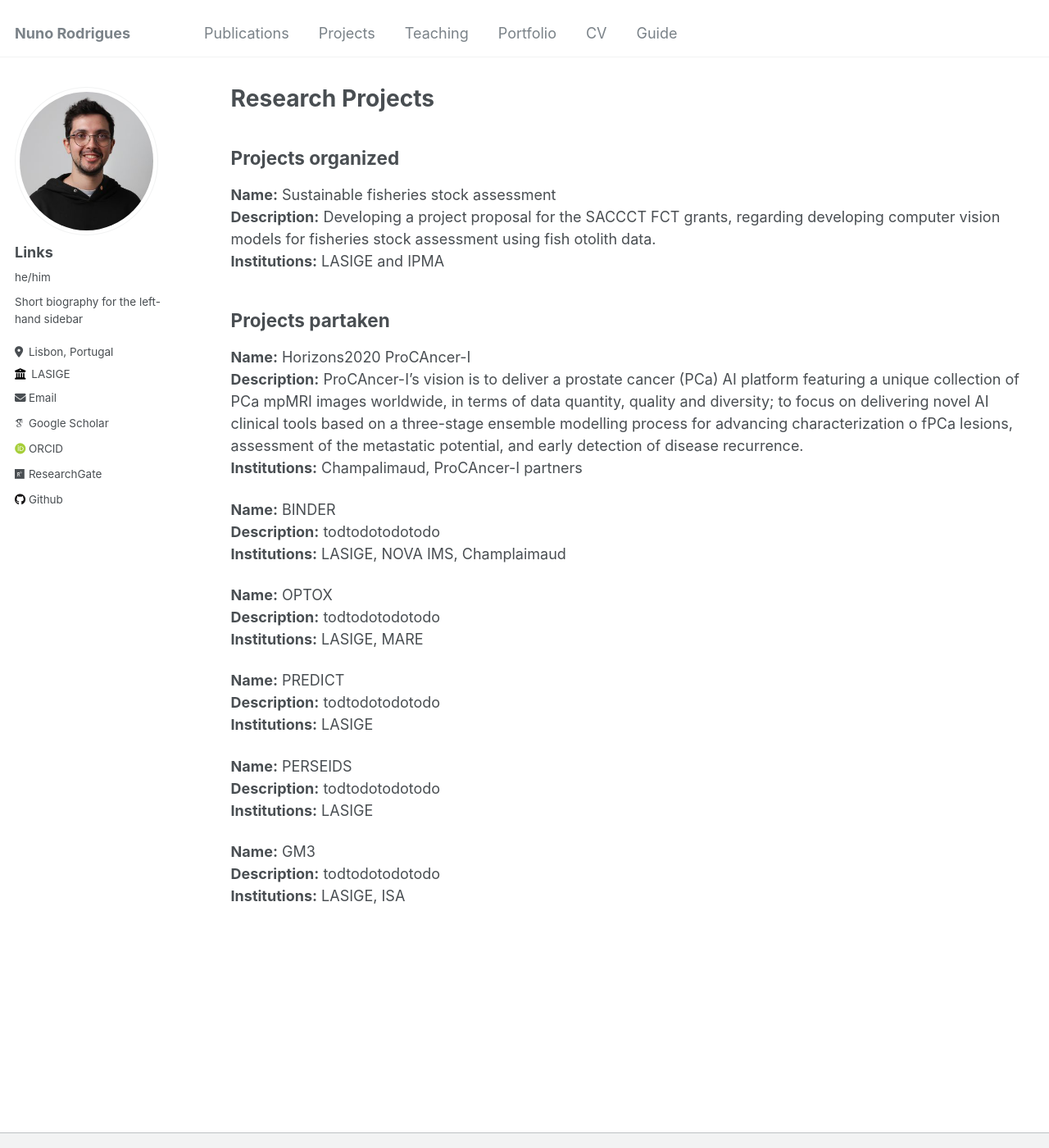
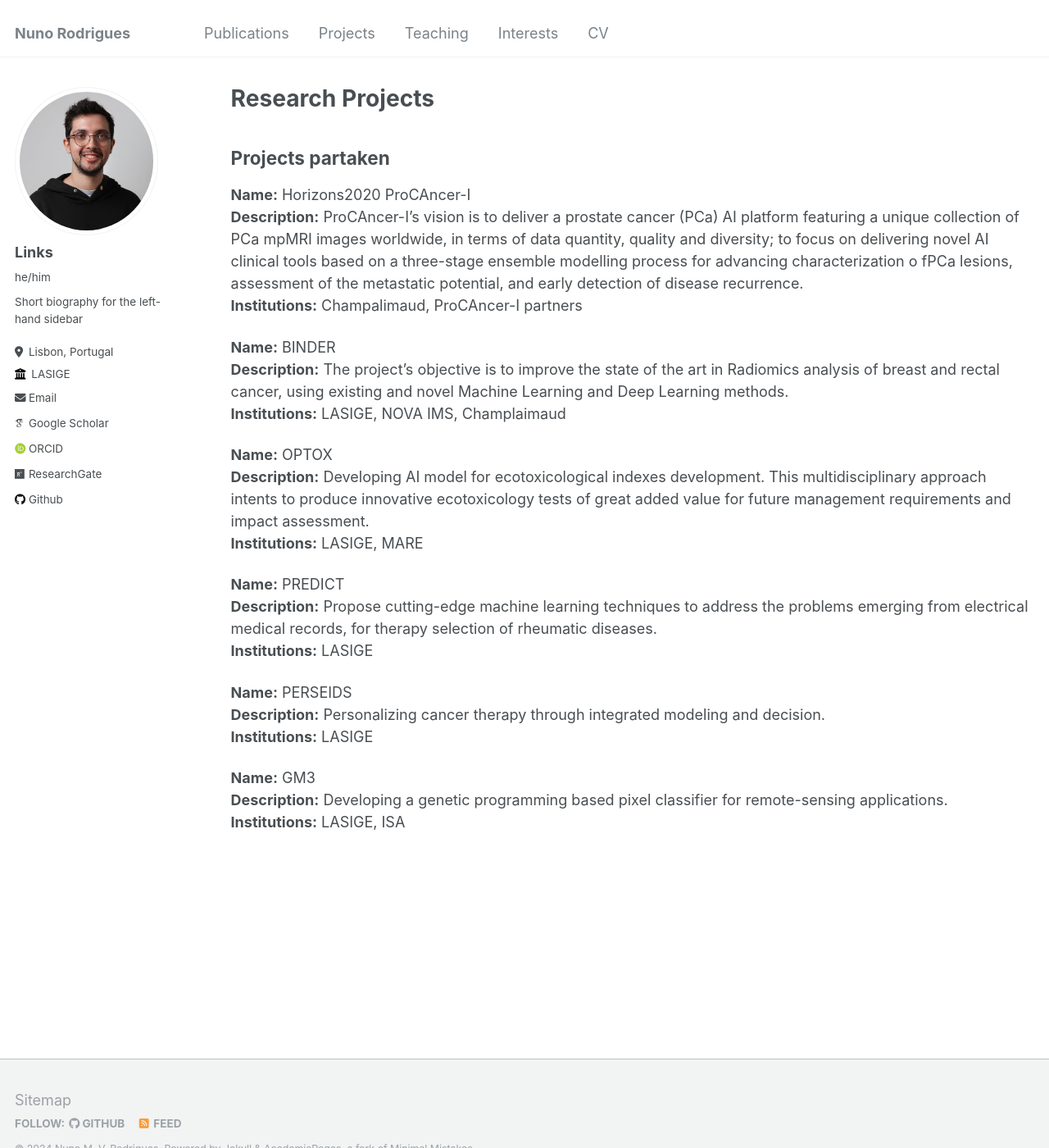
Before and after one commit to NMVRodrigues/NMVRodrigues.github.io, a Jekyll site: the page built from _pages/projects.md, in a window 1280 px wide and 1400 px high. Shown: the whole window at 82% size. Built offline with Jekyll 4.4.1, drawn with Linux system fonts in a browser that asks for light colours; some web fonts are replaced.

```diff
--- a/_config.yml
+++ b/_config.yml
@@ -206,7 +206,7 @@ collections:
   publications:
     output: true
     permalink: /:collection/:path/
-  portfolio:
+  interests:
     output: true
     permalink: /:collection/:path/
   projects:
@@ -252,15 +252,15 @@ defaults:
       author_profile: true
       share: true
       comments: true
-  # _portfolio
+  # _interests
   - scope:
       path: ""
-      type: portfolio
+      type: interests
     values:
       layout: single
       author_profile: true
-      share: true
-      comment: true
+      share: false
+      comment: false
   # _talks
   - scope:
       path: ""
--- a/_pages/projects.md
+++ b/_pages/projects.md
@@ -5,14 +5,14 @@ permalink: /projects/
 author_profile: true
 ---
 
-
+<!--
 ## Projects organized
 
 
 **Name:** Sustainable fisheries stock assessment
 **Description:** Developing a project proposal for the SACCCT FCT grants, regarding developing computer vision models for fisheries stock assessment using fish otolith data.
 **Institutions:** LASIGE and IPMA
-
+.-->
 
 ## Projects partaken
 
@@ -22,21 +22,21 @@ author_profile: true
 **Institutions:** Champalimaud, ProCAncer-I partners
 
 **Name:** BINDER
-**Description:**  todtodotodotodo
+**Description:** The project’s objective is to improve the state of the art in Radiomics analysis of breast and rectal cancer, using existing and novel Machine Learning and Deep Learning methods.
 **Institutions:** LASIGE, NOVA IMS, Champlaimaud
 
 **Name:** OPTOX
-**Description:**  todtodotodotodo
+**Description:** Developing AI model for ecotoxicological indexes development. This multidisciplinary approach intents to produce innovative ecotoxicology tests of great added value for future management requirements and impact assessment.
 **Institutions:** LASIGE, MARE
 
 **Name:** PREDICT
-**Description:**  todtodotodotodo
+**Description:** Propose cutting-edge machine learning techniques to address the problems emerging from electrical medical records, for therapy selection of rheumatic diseases.
 **Institutions:** LASIGE
 
 **Name:** PERSEIDS
-**Description:**  todtodotodotodo
+**Description:** Personalizing cancer therapy through integrated modeling and decision.
 **Institutions:** LASIGE
 
 **Name:** GM3
-**Description:**  todtodotodotodo
+**Description:** Developing a genetic programming based pixel classifier for remote-sensing applications.
 **Institutions:** LASIGE, ISA
```
Also changed, not shown: _data/navigation.yml (+4 -4 lines), _pages/cv.md (+6 -0 lines), _pages/interests.md (added, +14 -0 lines), _pages/markdown.md (+1 -1 lines), _pages/portfolio.html (deleted, +0 -13 lines), 1 other file.
